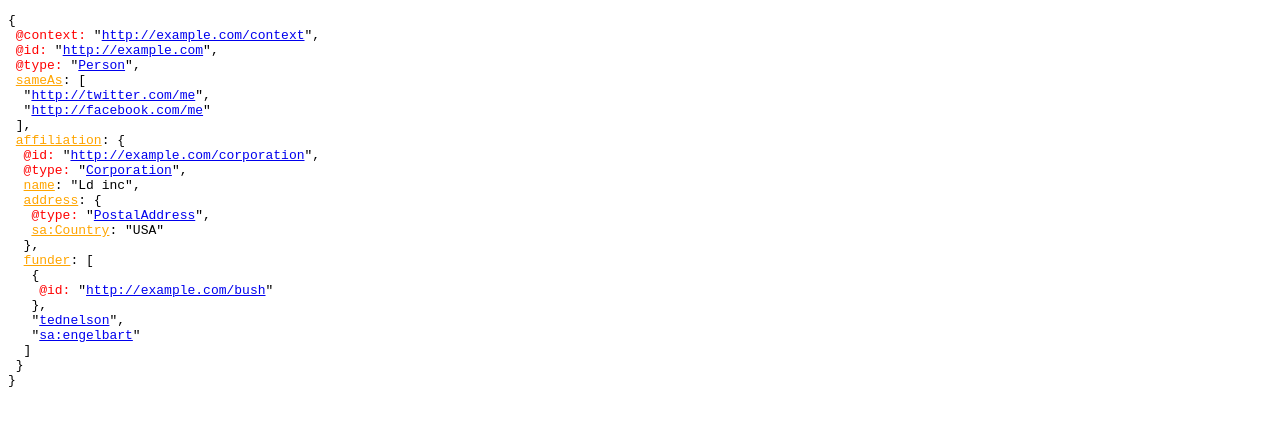
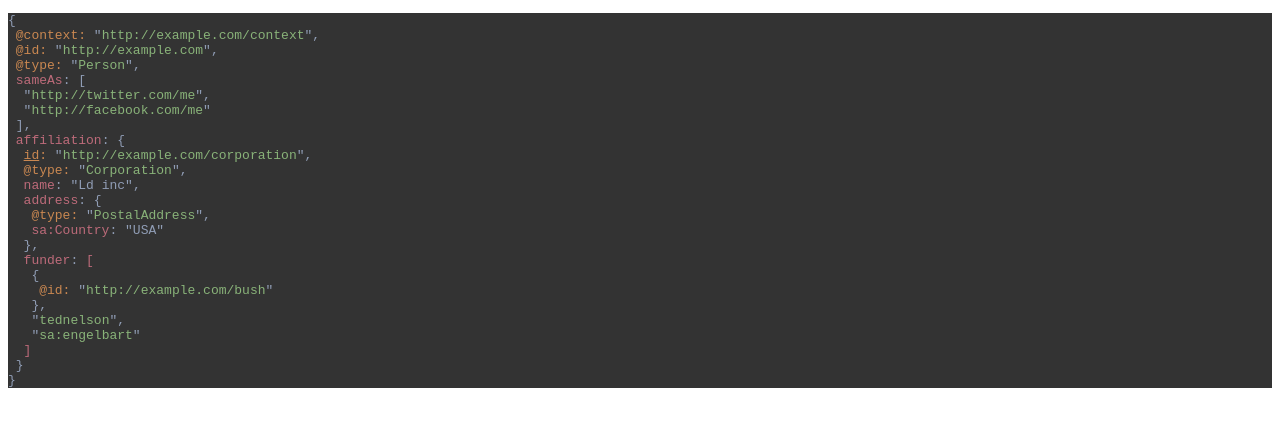
Before and after one commit to science-periodicals/jsonld-markup, a website: page index.html in a window 1280 px wide. Drawn offline with Linux system fonts and the light colour scheme.

Commit message:
add support for list and set + keyword aliasing

```diff
--- a/index.html
+++ b/index.html
@@ -3,8 +3,8 @@
   <head>
     <meta charset="utf-8">
     <meta name="viewport" content="width=device-width, initial-scale=1">
-    <link rel="stylesheet" type="text/css" href="jsonld-html-view.css">
-    <title>jsonld-html-view example</title>
+    <link rel="stylesheet" type="text/css" href="jsonld-markup.css">
+    <title>jsonld-markup example</title>
   </head>
   <body>
 
@@ -18,7 +18,7 @@
     "http://facebook.com/me"
   ],
   "affiliation": {
-    "@id": "http://example.com/corporation",
+    "id": "http://example.com/corporation",
     "@type": "Corporation",
     "name": "Ld inc",
     "address": {
@@ -40,14 +40,19 @@
     <script type="text/javascript">
      var $code = document.querySelector('code');
      var data = JSON.parse($code.textContent.trim());
-     $code.innerHTML = jsonldHtmlView(data, {
+     $code.innerHTML = jsonldMarkup(data, {
        "@base": "http://example.com/",
        "@vocab": "http://schema.org/",
+       "id": "@id",
        "sa": "http://ns.science.ai#",
        "name": "http://ontology/name",
+       "sameAs": {
+         "@container": "@set"
+       },
        "funder": {
          "@id": "http://schema.org/funder",
-         "@type": "@id"
+         "@type": "@id",
+         "@container": "@list"
        }
      });
     </script>
--- a/index.js
+++ b/index.js
@@ -2,7 +2,7 @@
 
 (function() {
 
-  function jsonldHtmlView(doc, ctx, opts) {
+  function jsonldMarkup(doc, ctx, opts) {
     ctx = ctx || {};
     opts = opts || {};
 
@@ -11,9 +11,9 @@
     var indent = '';
 
     function forEach(list, start, end, fn, _key) {
-      if (!list.length) return start+' '+end;
+      if (!list.length) return start + ' ' + end;
 
-      var out = start+'\n';
+      var out = start + '\n';
 
       indent += INDENT;
       list.forEach(function(key, i) {
@@ -29,13 +29,13 @@
 
       switch (type(obj)) {
         case 'boolean':
-	  return '<span class="json-markup-bool">' + obj + '</span>';
+	  return '<span class="jsonld-markup-bool">' + obj + '</span>';
 
         case 'number':
-	  return '<span class="json-markup-number">' + obj + '</span>';
+	  return '<span class="jsonld-markup-number">' + obj + '</span>';
 
         case 'null':
-	  return '<span class="json-markup-null">null</span>\n';
+	  return '<span class="jsonld-markup-null">null</span>\n';
 
         case 'string':
           var href;
@@ -58,14 +58,16 @@
             mvalue = escape(obj.replace(/\n/g, '\n' + indent));
           }
 
-	  return '<span class="json-markup-string">"' + mvalue + '"</span>';
-
+	  return '<span class="jsonld-markup-string">"' + mvalue + '"</span>';
 
         case 'link':
-	  return '<span class="json-markup-string">"<a href="' + escape(obj)+'">'+escape(obj) + '</a>"</span>';
+	  return '<span class="jsonld-markup-string">"<a href="' + escape(obj)+'">'+escape(obj) + '</a>"</span>';
 
         case 'array':
-	  return forEach(obj, '[', ']', visit, _key);
+          var isList = _key && (_key in ctx && ctx[_key]['@container'] === '@list');
+          var openBracket = '<span class="jsonld-markup-' + (isList ? 'list': 'set') + '">[</span>'
+          var closeBracket = '<span class="jsonld-markup-' + (isList ? 'list': 'set') + '">]</span>'
+          return forEach(obj, openBracket, closeBracket, visit, _key);
 
         case 'object':
 	  var keys = Object.keys(obj).filter(function(key) {
@@ -73,9 +75,26 @@
 	  });
 
 	  return forEach(keys, '{', '}', function(key) {
-            var href;
+            var href, isKeywordMapping;
+
             if (key in ctx) {
-              href = ctx[key]['@id'] || ctx[key];
+              if (ctx[key]['@id']) {
+                href = ctx[key]['@id'];
+              } else {
+                // we protect ourselves from case where ctx[key] is for instance {"@container": "@list"}
+                if (typeof ctx[key] === 'object') {
+                  if (ctx['@vocab']) {
+                    href = ctx['@vocab'] + key;
+                  }
+                } else {
+                  if (ctx[key].charAt(0) === '@') {
+                    // keyword mapping e.g id -> @id
+                    isKeywordMapping = ctx[key];
+                  } else {
+                    href = ctx[key];
+                  }
+                }
+              }
             } else if (isUrl(key)) {
               href = key;
             } else if (~key.indexOf(':') && (key.split(':')[0] in ctx)) {
@@ -85,21 +104,24 @@
               href = ctx['@vocab'] + key;
             }
 
-            var mkey;
-            if (href) {
-              mkey = '<a href="' + href + '">' + key + '</a>';
+            if (isKeywordMapping) {
+	      return '<span class="jsonld-markup-key-' + isKeywordMapping.slice(1) + '">'+ '<abbr title="' + isKeywordMapping + '">' + key  + '</abbr>:</span> ' + visit(obj[key], key);
             } else {
-              mkey = key;
+              var mkey;
+              if (href) {
+                mkey = '<a href="' + href + '">' + key + '</a>';
+              } else {
+                mkey = key;
+              }
+	      return '<span class="jsonld-markup-key' + ((key.charAt(0) === '@')? ('-' + key.slice(1)) : '' ) + '">'+ mkey + ':</span> ' + visit(obj[key], key);
             }
-
-	    return '<span class="json-markup' + ((key.charAt(0) === '@')? '-at-key' : '-key' ) + '">'+ mkey + ':</span> ' + visit(obj[key], key);
 	  });
       }
 
       return '';
     };
 
-    return '<div class="json-markup">' + visit(doc) + '</div>';
+    return '<div class="jsonld-markup">' + visit(doc) + '</div>';
   };
 
   function isUrl(str) {
@@ -119,9 +141,9 @@
   };
 
   if (typeof module !== 'undefined' && module.exports) {
-    module.exports = jsonldVis;
+    module.exports = jsonldMarkup;
   } else {
-    window.jsonldHtmlView = jsonldHtmlView;
+    window.jsonldMarkup = jsonldMarkup;
   }
 
 })();
--- a/jsonld-html-view.css
+++ /dev/null
@@ -1,7 +0,0 @@
-.json-markup-at-key {
-  color: red;
-}
-
-.json-markup-key a {
-  color: orange;
-}
--- /dev/null
+++ b/jsonld-markup.css
@@ -0,0 +1,42 @@
+.jsonld-markup {
+  text-align: left;
+  background-color: rgb(51,51,51);
+  overflow: auto;
+  color: rgb(144,157,181);
+}
+
+.jsonld-markup abbr {
+  text-decoration: underline;
+}
+
+.jsonld-markup a {
+  text-decoration: none;
+}
+.jsonld-markup a:hover {
+  text-decoration: underline;
+}
+
+.jsonld-markup-key-context,
+.jsonld-markup-key-id,
+.jsonld-markup-key-value,
+.jsonld-markup-key-type {
+  color: rgb(202,136,81);
+}
+
+.jsonld-markup-list {
+  color: rgb(189,107,122);
+}
+
+/*
+.jsonld-markup-set {
+color: rgb(79,83,91);
+}
+*/
+
+.jsonld-markup-key a {
+  color: rgb(189,107,122);
+}
+
+.jsonld-markup-string a {
+  color: rgb(137,179,121);
+}
```
Also changed, not shown: package.json (+6 -6 lines), README.md.
